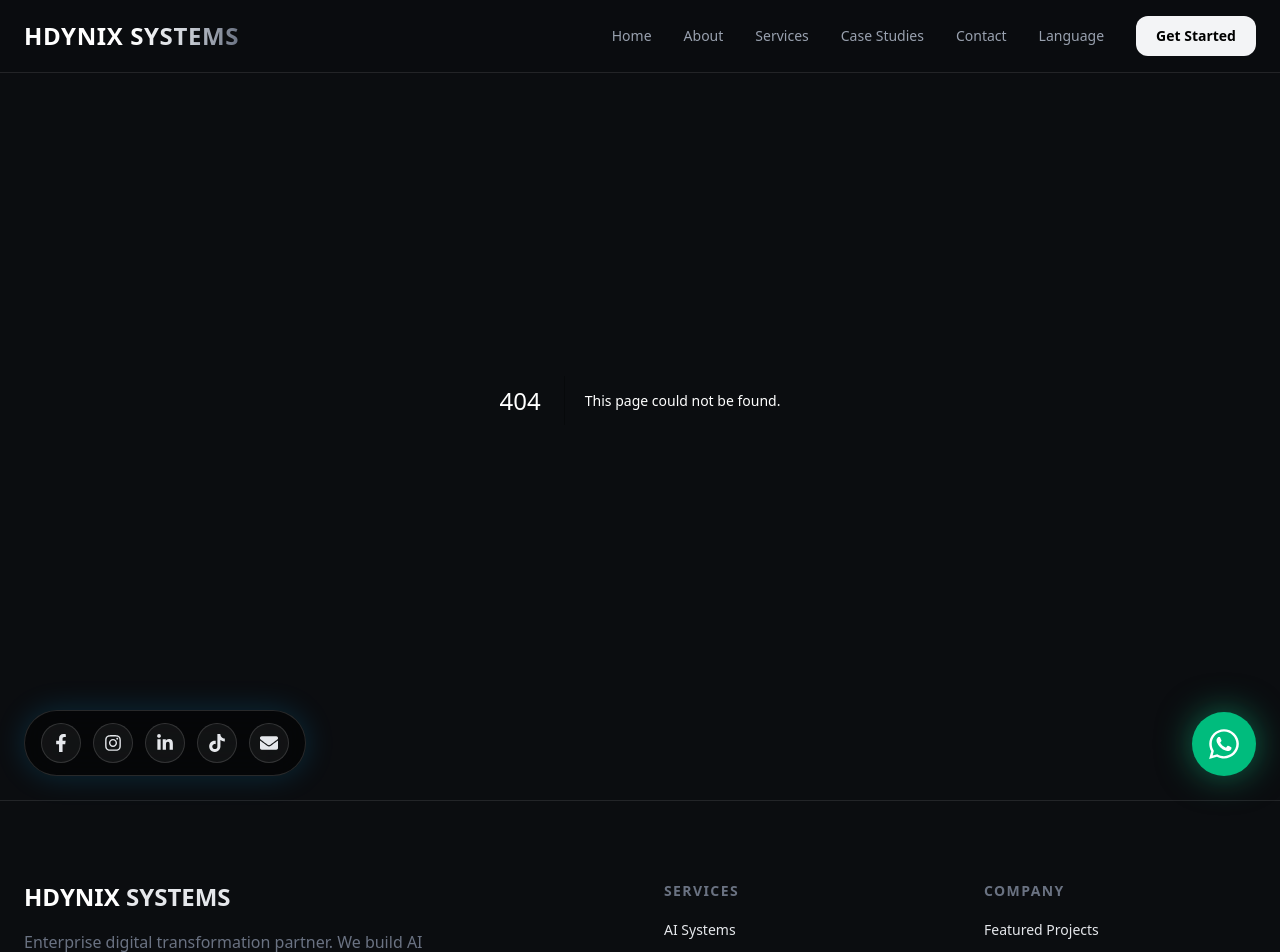
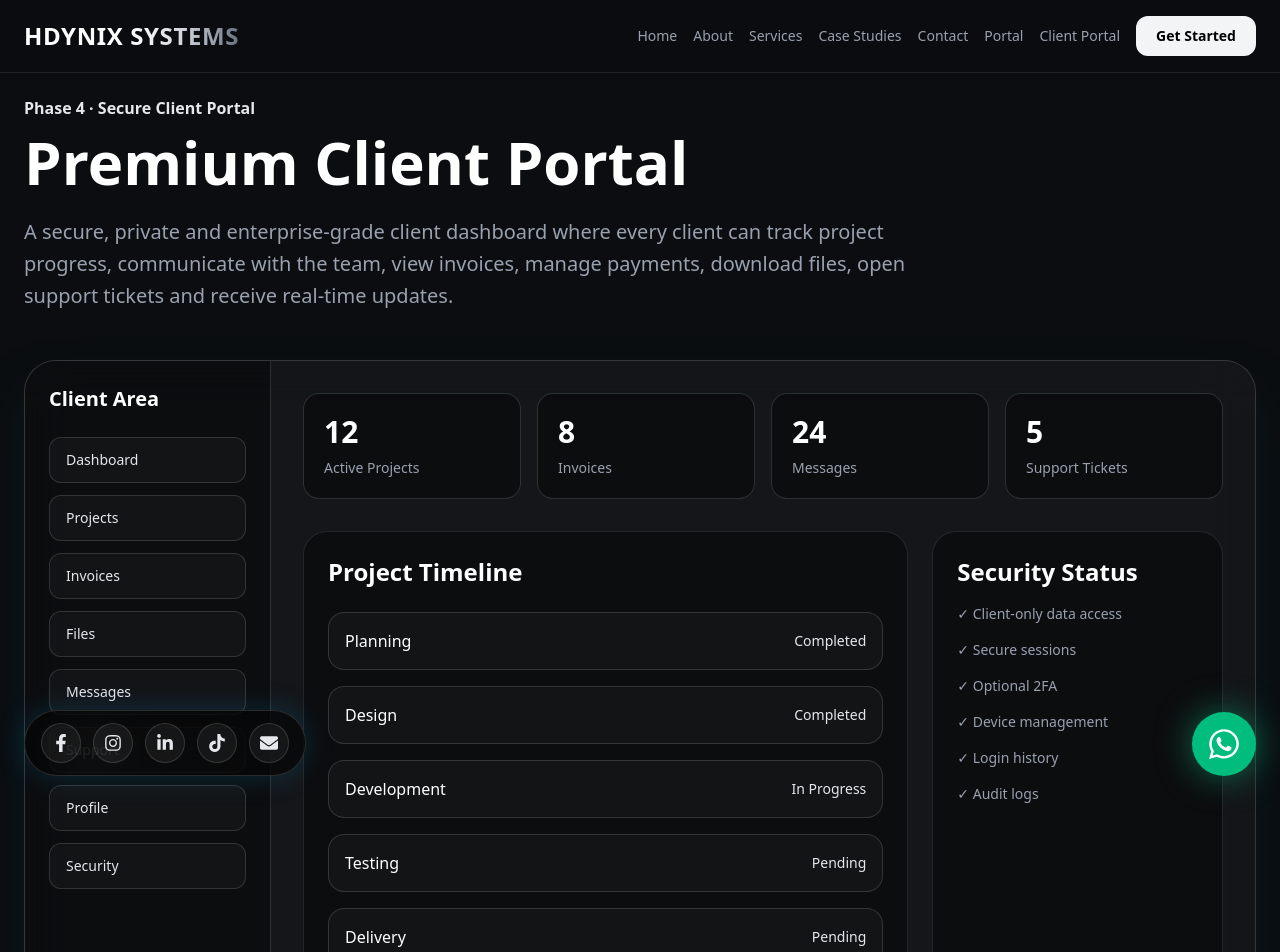
Before and after one commit to kiwik3900-beep/HDYNIX-Systems, a Next.js app: page /client-portal in a window 1280 px wide. Before the commit this address had no page. Shown: the top 952 px of the page. Built offline with nearby package versions, Linux system fonts and the light colour scheme.

Commit message:
Finalize HDYNIX website

```diff
--- /dev/null
+++ b/app/client-portal/page.tsx
@@ -0,0 +1,140 @@
+const stats = [
+    ["12", "Active Projects"],
+    ["8", "Invoices"],
+    ["24", "Messages"],
+    ["5", "Support Tickets"],
+  ];
+
+  const sidebar = [
+    "Dashboard",
+    "Projects",
+    "Invoices",
+    "Files",
+    "Messages",
+    "Support",
+    "Profile",
+    "Security",
+  ];
+
+  const features = [
+    ["Project Timeline", "Track planning, design, development, testing and delivery."],
+    ["Contracts & Files", "Access proposals, contracts, invoices, reports and deliverables."],
+    ["Payments", "View invoices, due dates, payment status and online payment options."],
+    ["Messages", "Communicate directly with the HDYNIX team from one secure place."],
+    ["Support Tickets", "Open requests, follow status, priority, assigned agent and response history."],
+    ["Notifications", "New messages, project updates, invoices, payments, files and meetings."],
+    ["Profile Management", "Edit company name, contact person, email, phone, country and website."],
+    ["Activity History", "Recent logins, payments, downloads, uploads, messages and updates."],
+    ["Enterprise Security", "RBAC, secure sessions, 2FA, audit logs, device history and IP logging."],
+  ];
+
+  const timeline = [
+    ["Planning", "Completed"],
+    ["Design", "Completed"],
+    ["Development", "In Progress"],
+    ["Testing", "Pending"],
+    ["Delivery", "Pending"],
+  ];
+
+  export default function ClientPortalPage() {
+    return (
+      <main className="min-h-screen bg-[#020617] text-white px-6 py-24">
+        <section className="max-w-7xl mx-auto">
+          <p className="text-cyan-400 font-semibold mb-3">
+            Phase 4 · Secure Client Portal
+          </p>
+
+          <h1 className="text-4xl md:text-6xl font-bold mb-6">
+            Premium Client Portal
+          </h1>
+
+          <p className="text-gray-400 max-w-4xl text-lg md:text-xl leading-8 mb-12">
+            A secure, private and enterprise-grade client dashboard where every
+            client can track project progress, communicate with the team, view
+            invoices, manage payments, download files, open support tickets and
+            receive real-time updates.
+          </p>
+
+          <div className="rounded-[2rem] border border-cyan-500/20 bg-white/[0.04] backdrop-blur-xl shadow-2xl shadow-cyan-500/10 overflow-hidden">
+            <div className="grid grid-cols-1 lg:grid-cols-5">
+              <aside className="lg:col-span-1 border-b lg:border-b-0 lg:border-r border-cyan-500/20 bg-black/40 p-6">
+                <h2 className="text-xl font-bold mb-6">Client Area</h2>
+
+                <div className="space-y-3">
+                  {sidebar.map((item) => (
+                    <div
+                      key={item}
+                      className="rounded-xl border border-white/10 bg-white/[0.03] px-4 py-3 text-sm text-gray-300 hover:border-cyan-400/60 hover:text-cyan-300 transition"
+                    >
+                      {item}
+                    </div>
+                  ))}
+                </div>
+              </aside>
+
+              <div className="lg:col-span-4 p-6 md:p-8">
+                <div className="grid grid-cols-2 md:grid-cols-4 gap-4 mb-8">
+                  {stats.map(([value, label]) => (
+                    <div
+                      key={label}
+                      className="rounded-2xl border border-cyan-500/20 bg-black/40 p-5"
+                    >
+                      <h3 className="text-3xl font-bold">{value}</h3>
+                      <p className="text-gray-400 mt-2 text-sm">{label}</p>
+                    </div>
+                  ))}
+                </div>
+
+                <div className="grid grid-cols-1 xl:grid-cols-3 gap-6 mb-8">
+                  <div className="xl:col-span-2 rounded-3xl border border-white/10 bg-black/40 p-6">
+                    <h3 className="text-2xl font-bold mb-6">
+                      Project Timeline
+                    </h3>
+
+                    <div className="space-y-4">
+                      {timeline.map(([step, status]) => (
+                        <div
+                          key={step}
+                          className="flex items-center justify-between rounded-2xl border border-cyan-500/20 bg-white/[0.03] p-4"
+                        >
+                          <span>{step}</span>
+                          <span className="text-cyan-300 text-sm">{status}</span>
+                        </div>
+                      ))}
+                    </div>
+                  </div>
+
+                  <div className="rounded-3xl border border-white/10 bg-black/40 p-6">
+                    <h3 className="text-2xl font-bold mb-4">
+                      Security Status
+                    </h3>
+
+                    <ul className="space-y-4 text-sm text-gray-400">
+                      <li>✓ Client-only data access</li>
+                      <li>✓ Secure sessions</li>
+                      <li>✓ Optional 2FA</li>
+                      <li>✓ Device management</li>
+                      <li>✓ Login history</li>
+                      <li>✓ Audit logs</li>
+                    </ul>
+                  </div>
+                </div>
+
+                <div className="grid grid-cols-1 md:grid-cols-3 gap-5">
+                  {features.map(([title, desc]) => (
+                    <div
+                      key={title}
+                      className="rounded-2xl border border-cyan-500/20 bg-black/40 p-6 hover:border-cyan-400/70 hover:bg-cyan-500/5 transition"
+                    >
+                      <h3 className="text-lg font-semibold mb-3">{title}</h3>
+                      <p className="text-gray-400 text-sm leading-6">{desc}</p>
+                    </div>
+                  ))}
+                </div>
+              </div>
+            </div>
+          </div>
+        </section>
+      </main>
+    );
+  }
--- a/components/Navbar.tsx
+++ b/components/Navbar.tsx
@@ -9,7 +9,8 @@ const links = [
   { href: "/service", label: "Services" },
   { href: "/portfolio", label: "Case Studies" },
   { href: "/contacte", label: "Contact" },
-  { href: "/contacte", label: "Language" },
+  { href: "/client-portal", label: "Portal" },
+  { href: "/client-portal", label: "Client Portal" },
 ];
 
 export default function Navbar() {
@@ -25,7 +26,7 @@ export default function Navbar() {
           </span>
         </a>
 
-        <div className="hidden items-center gap-8 lg:flex">
+        <div className="hidden items-center gap-4 lg:flex">
           {links.map((link) => (
             <a
               key={link.label}
```
